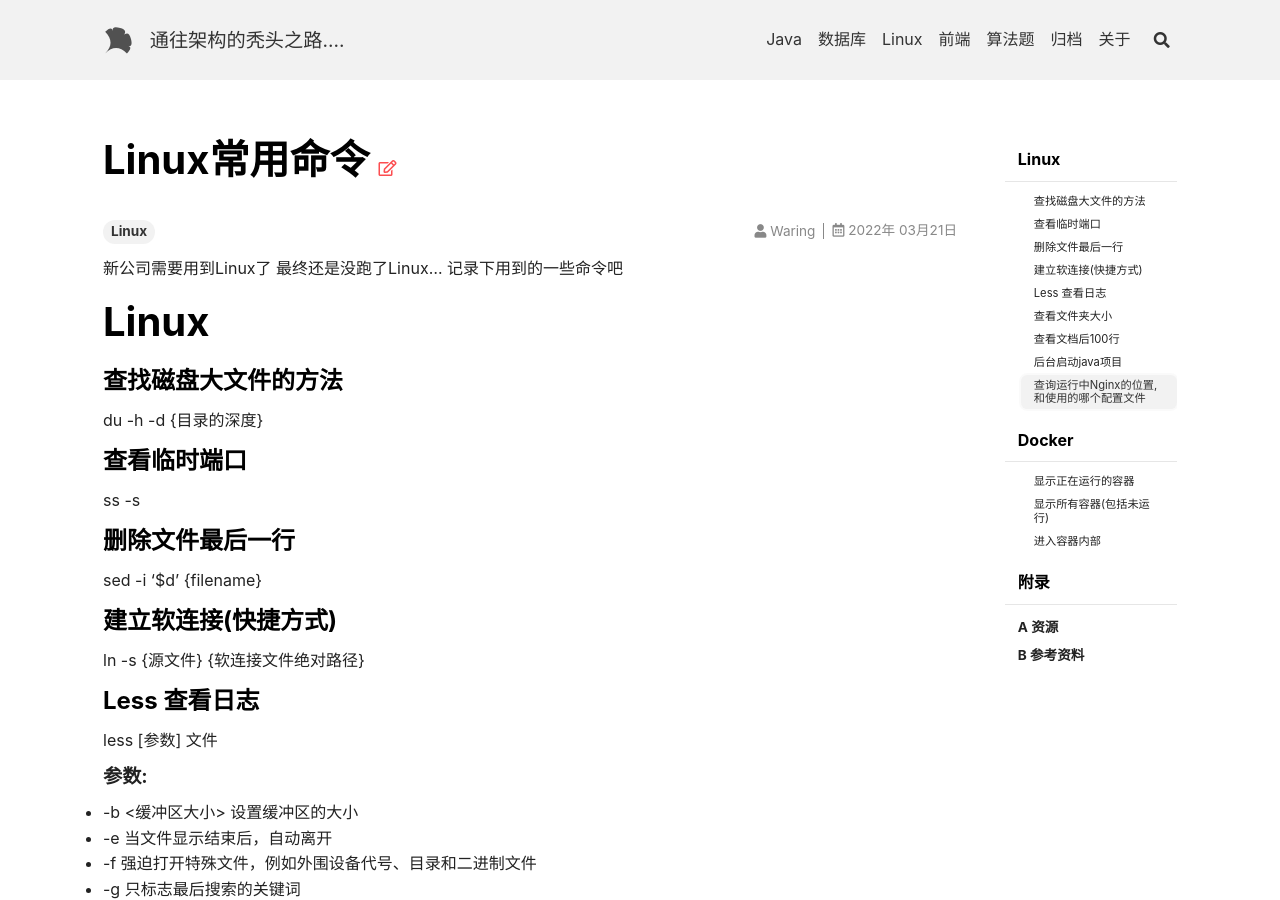
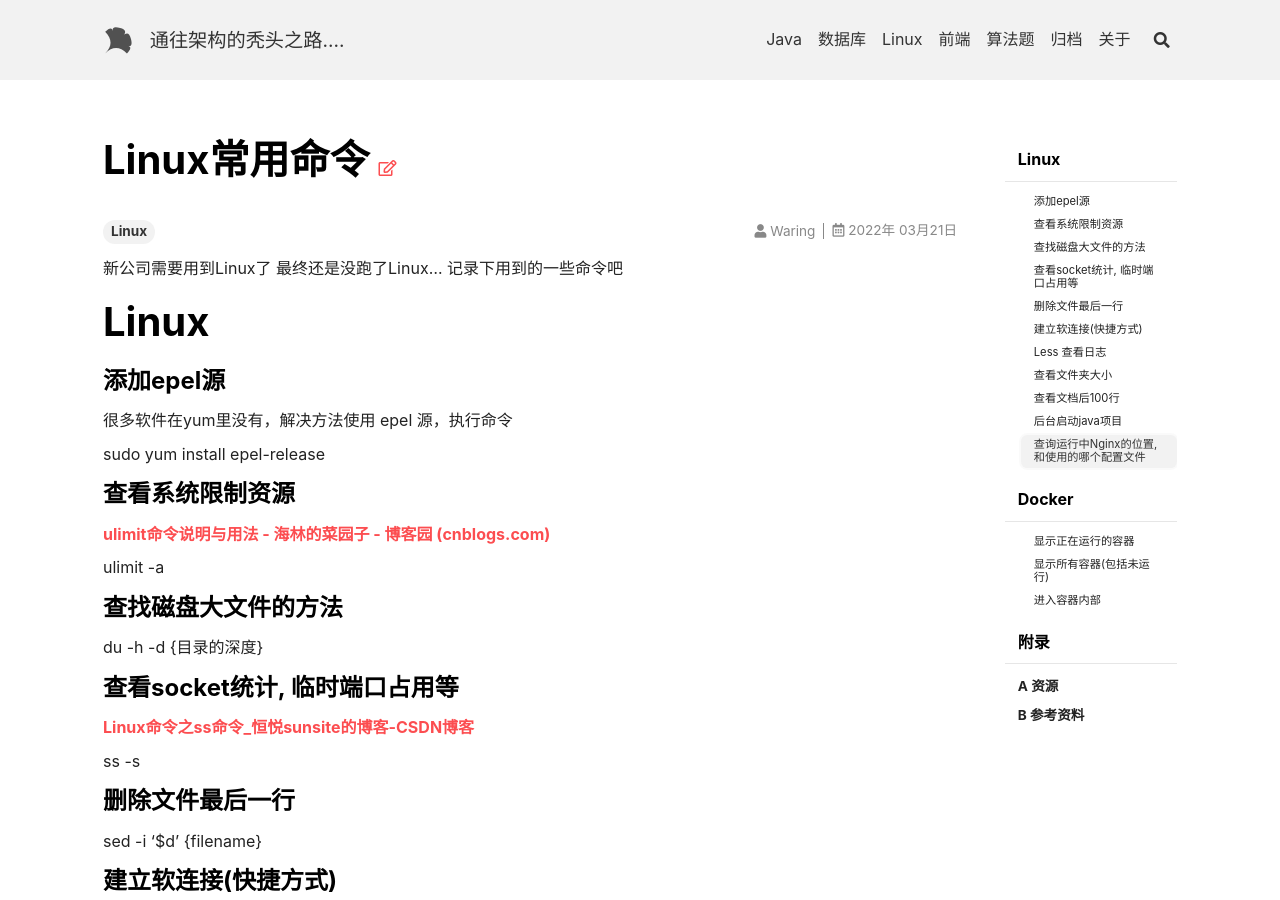
Before and after one commit to war-ning/war-ning.github.io, a Jekyll site: the page built from _posts/linux/2022-03-21-常用Linux命令.md, in a window 1280 px wide and 900 px high. Built offline with Jekyll 4.4.1, drawn with Linux system fonts in a browser that asks for light colours; nearby versions of some CDN libraries.

```diff
--- a/_posts/linux/2022-03-21-常用Linux命令.md
+++ b/_posts/linux/2022-03-21-常用Linux命令.md
@@ -20,12 +20,25 @@ category: [linux]
 
 # Linux
 
+### 添加epel源
+
+很多软件在yum里没有，解决方法使用 epel 源，执行命令
+
+> sudo yum install epel-release
+
+### 查看系统限制资源
+
+[ulimit命令说明与用法 - 海林的菜园子 - 博客园 (cnblogs.com)](https://www.cnblogs.com/hanyli/p/15352647.html)
+
+> ulimit -a
 
 ### 查找磁盘大文件的方法
 
 > du -h -d {目录的深度}
 
-### 查看临时端口
+### 查看socket统计, 临时端口占用等
+
+[Linux命令之ss命令_恒悦sunsite的博客-CSDN博客](https://blog.csdn.net/carefree2005/article/details/114873194)
 
 > ss -s
 
```
